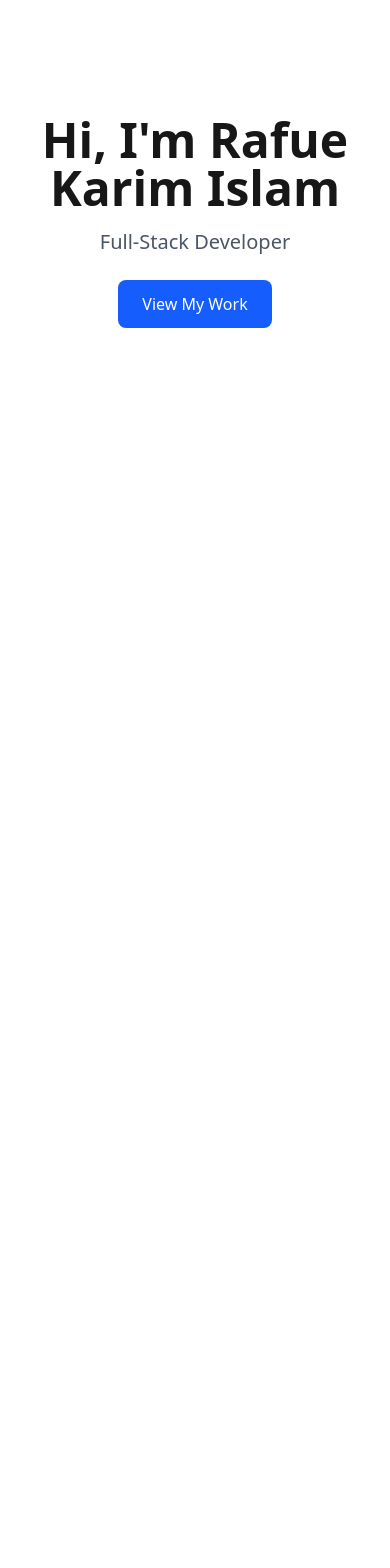
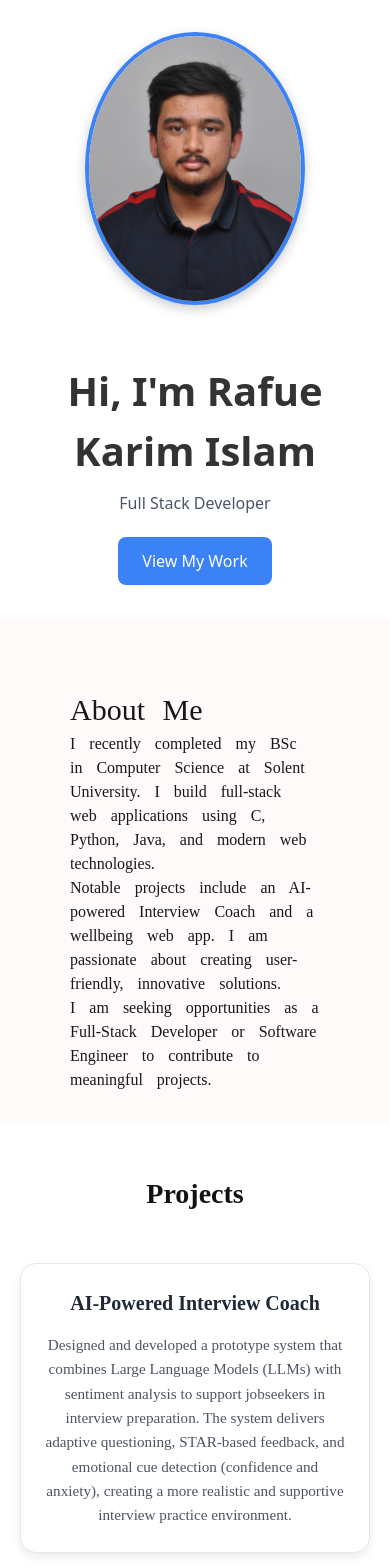
Before and after one commit to rafue1968/portfolio-rafue-karim-islam, a Next.js app: page / in a window 390 px wide. Shown: the top 1568 px of the page. Before the commit the page ends 1124 px from the top, so only its background shows below. Built offline with nearby package versions, Linux system fonts and the light colour scheme.

Commit message:
Improviding the portfolio frontend

```diff
--- /dev/null
+++ b/src/app/components/AboutMe.jsx
@@ -0,0 +1,18 @@
+export default function AboutMe() {
+  return (
+    <section className="aboutMe">
+      <h1 className="aboutMe-title">About Me</h1>
+      <p>
+        I recently completed my BSc in Computer Science at Solent University.
+        I build full-stack web applications using C, Python, Java, and modern web technologies.
+      </p>
+      <p>
+        Notable projects include an AI-powered Interview Coach and a wellbeing web app.
+        I am passionate about creating user-friendly, innovative solutions.
+      </p>
+      <p>
+        I am seeking opportunities as a Full-Stack Developer or Software Engineer to contribute to meaningful projects.
+      </p>
+    </section>
+  );
+}
--- /dev/null
+++ b/src/app/components/Contact.jsx
@@ -0,0 +1,7 @@
+export default function Contact(){
+    return (
+        <div>
+
+        </div>
+    )
+}
--- a/src/app/components/Hero.jsx
+++ b/src/app/components/Hero.jsx
@@ -1,23 +1,43 @@
-"usec client";
+"use client";
 
 import { motion } from "framer-motion";
+import Image from "next/image";
+import { useRouter } from "next/navigation";
 
-import { useRouter } from "next/navigation"
+export default function Hero() {
+  const router = useRouter();
 
-export default function Hero(){
-    const router = useRouter();
-
-    return (
-        <motion.section
-        initial={{opacity: 0, y: 40}}
-        animate={{opacity:1, y:0}}
-        transition={{duration: 0.6}}
-        className="h-screen flex flex-col items-center text-center">
-            <h1 className="text-5xl font-bold">Hi, I'm Rafue Karim Islam</h1>
-            <p className="mt-4 text-xl text-gray-600">Full-Stack Developer</p>
-            <button className="mt-6 px-6 py-3 bg-blue-600 text-white rounded-lg hover:bg-blue-700 transition" onClick={()=> {
-                router.push("/projects")
-            }}>View My Work</button>
-        </motion.section>
-    )
+  return (
+    <motion.section
+      initial={{ opacity: 0, y: 40 }}
+      animate={{ opacity: 1, y: 0 }}
+      transition={{ duration: 0.6 }}
+      className=""
+    >
+      <div className="image-text-grid">
+        <Image
+          src="/portfolio-rafue-image.JPG"
+          width={220}
+          height={220}
+          className="image-container hero-image"
+          alt="Rafue Karim Islam"
+          priority
+        />
+        <div className="text-container">
+          <h1 className="hero-title">
+            Hi, I'm <span>Rafue Karim Islam</span>
+          </h1>
+          <p className="hero-subtitle">
+            Full Stack Developer
+          </p>
+          <button
+            // onClick={() => router.push("/projects")}
+            className="hero-button"
+          >
+            View My Work
+          </button>
+        </div>
+      </div>
+    </motion.section>
+  );
 }
--- /dev/null
+++ b/src/app/components/ShowProjects.jsx
@@ -0,0 +1,17 @@
+export default function ShowProjects({projectlist=[]}){
+    return (
+        <div className="showProjects">
+            <h1 className="project-title">Projects</h1>
+
+            <div className="showProjectsList-grid">
+                {projectlist.map((project) => (
+
+                    <div className="project-card" key={project.id}>
+                        <h2 className="project-title">{project.name}</h2>
+                        <p>{project.description}</p>
+                    </div>
+                ))}
+            </div>
+        </div>
+    )
+}
--- /dev/null
+++ b/src/app/components/Skills.jsx
@@ -0,0 +1,7 @@
+export default function Skills(){
+    return(
+        <div>
+
+        </div>
+    )
+}
--- a/src/app/components/footer.jsx
+++ b/src/app/components/footer.jsx
@@ -1,3 +1,5 @@
+import Image from "next/image"
+
 export default function Footer(){
     return (
         <footer className="row-start-3 flex gap-[24px] flex-wrap items-center justify-center">
--- a/src/app/globals.css
+++ b/src/app/globals.css
@@ -24,3 +24,264 @@ body {
   color: var(--foreground);
   font-family: Arial, Helvetica, sans-serif;
 }
+
+html {
+  scroll-behavior: smooth;
+}
+
+
+.hero-container{
+  display: flex;
+  justify-content: center;
+  align-items: center;
+  min-height: 100vh;
+  text-align: center;
+  padding: 0 20px;
+  background: linear-gradient(to bottom, #e0f2fe, #ffffff);
+}
+
+.hero-image{
+  border-radius: 50%;
+  border: 4px solid #3b82f6;
+  object-fit: cover;
+  box-shadow: 0 4px 12px rgba(0, 0, 0, 0.2);
+}
+
+
+.hero-title{
+  font-size: 2.5rem;
+  font-weight: bold;
+  margin-top: 0;
+}
+
+.hero-subtitle{
+  font-size: 12rem;
+  color: #4b5563;
+  margin-top: 10px;
+}
+
+.hero-button{
+  margin-top: 20px;
+  padding: 12px 24px;
+  background-color: #3b82f6;
+  color: white;
+  border: none;
+  border-radius: 8px;
+  cursor: pointer;
+  font-weight: 500;
+  transition: background-color 0.3s ease;
+}
+
+.hero-button:hover{
+  background-color: #2563eb;
+}
+
+
+.image-text-grid {
+  display: grid;
+  grid-template-columns: 1fr 1fr;
+  gap: 2rem;
+  align-items: center;
+  max-width: 1500px;
+  margin: 0 auto;
+  padding: 2rem;
+  place-items: center;
+}
+
+Image.image-container {
+  width: 100%;
+  height: auto;
+  border-radius: 12px;
+  object-fit: cover;
+  box-shadow: 0 4px 12px rgba(0, 0, 0, 0.1);
+}
+
+.text-container {
+  font-family: system-ui, sans-serif;
+  color: #333;
+}
+
+.text-container h2 {
+  margin-bottom: 1rem;
+  font-size: 1.8rem;
+}
+
+.text-container p {
+  line-height: 1.6;
+  font-size: 1rem;
+}
+
+
+@media (max-width: 768px) {
+  .image-text-grid {
+    grid-template-columns: 1fr;
+    text-align: center;
+    place-items: center;
+  }
+
+  .text-container {
+    margin-top: 1.5rem;
+  }
+}
+
+
+.scroll-button {
+  padding: 10px 20px;
+  background-color: #3b82f6;
+  color: white;
+  border: none;
+  border-radius: 6px;
+  cursor: pointer;
+  font-size: 1rem;
+  transition: background-color 0.3s;
+}
+
+.scroll-button:hover{
+  background-color: #2563eb;
+}
+
+.info-section {
+  height: 100vh;
+  background-color: linear-gradient(to bottom, #e0f2fe, #ffffff);
+  padding: 2rem;
+  text-align: center;
+}
+
+
+.popup{
+  position: fixed;
+  top: 0;
+  left: 0;
+  width: 100%;
+  height: 100%;
+  display: none;
+  justify-content: center;
+  align-items: center;
+  background: rgba(0,0,0,0.6);
+  z-index: 1000;
+}
+
+.popup-content{
+  background: #fff;
+  padding: 2rem;
+  border-radius: 12px;
+  text-align: center;
+  max-width: 400px;
+  box-shadow: 0 8px 20px rgba(0, 0, 0, 0.2);
+  animation: popUp 0.4s ease;
+}
+
+@keyframes popUp {
+  from {
+    transform: scale(0.8);
+    opacity: 0;
+  }
+
+  to {
+    transform: scale(1);
+    opacity: 1;
+  }
+}
+
+
+#closePopup{
+  margin-top: 1rem;
+  background-color: #ef4444;
+  color: white;
+  border: none;
+  padding: 10px 20px;
+  border-radius: 6px;
+  cursor: pointer;
+}
+
+#closePopup:hover{
+  background-color: #dc2626;
+}
+
+.aboutMe{
+  height: 60vh;
+  padding: 70px;
+  background-color: rgb(255, 250, 250);
+  font-family: 'Times New Roman', Times, serif;
+  font-size: 12;
+  word-spacing: 10px;
+}
+
+.aboutMe-title{
+  font-weight: "bold";
+  font-size: 30px;
+}
+
+
+.showProjects{
+  padding: 70px 40px;
+  font-family: 'Times New Roman', Times, serif;
+  background-color: linear-gradient(to bottom, #ffffff, #f5f8ff);;
+  color: #111;
+  min-height: 70vh;
+  text-align: center;
+}
+
+.project-title{
+  font-size: 2rem;
+  font-weight: 700;
+  margin-bottom: 1rem;
+}
+
+.showProjectsList-grid{
+  display: grid;
+  grid-template-columns: repeat(auto-fit, minmax(280px, 1fr));
+  gap: 2rem;
+  justify-content: center;
+  padding-top: 2rem;
+}
+
+.project-card{
+  background-color: #fff;
+  border-radius: 16px;
+  padding: 1.5rem;
+  max-width: 350px;
+  text-align: left;
+  box-shadow: 0 4px 10px rgba(0, 0, 0, 0.08);
+  transition: transform 0.3s ease, box-shadow 0.3s ease;
+  border: 1px solid #e5e7eb;
+}
+
+.project-card:hover{
+  transform: translateY(-8px);
+  box-shadow: 0 12px 24px rgba(59, 130, 246, 0.2);
+}
+
+.project-card h2{
+  font-size: 1.3rem;
+  font-weight: 600;
+  margin-bottom: 0.5rem;
+  color: #1f2937;
+}
+
+.project-card p {
+  font-size: 0.95rem;
+  line-height: 1.6;
+  color: #4b5563;
+}
+
+h2.project-title{
+  font-size: 20px;
+  font-weight: bold;
+  margin-bottom: 15px;
+}
+
+@media (max-width: 786px){
+  .showProjects {
+    padding: 50px 20px;
+  }
+
+  .project-title{
+    font-size: 1.75rem;
+  }
+
+  .project-card{
+    max-width: 100%;
+    text-align: center;
+  }
+}
--- a/src/app/page.jsx
+++ b/src/app/page.jsx
@@ -1,14 +1,34 @@
 "use client";
-
-import Image from "next/image";
 import Hero from "./components/Hero";
+import Footer from "./components/Footer";
+import AboutMe from "./components/AboutMe";
+import Skills from "./components/Skills";
+import ShowProjects from "./components/ShowProjects";
+import Contact from "./components/Contact";
+import { useEffect, useState } from "react";
 
 export default function Home() {
+  const projectList = [
+    {
+        id: 0,
+        name: "AI-Powered Interview Coach",
+        description: "Designed and developed a prototype system that combines Large Language Models (LLMs) with sentiment analysis to support jobseekers in interview preparation. The system delivers adaptive questioning, STAR-based feedback, and emotional cue detection (confidence and anxiety), creating a more realistic and supportive interview practice environment."
+    },
+    {
+      id: 1,
+      name: "Sleeping AI",
+      description: ""
+    }
+  ]
+
   return (
-    <div className="font-sans grid grid-rows-[20px_1fr_20px] items-center justify-items-center min-h-screen p-8 pb-20 gap-16 sm:p-20">
-      <main className="flex flex-col gap-[32px] row-start-2 items-center sm:items-start">
-        <Hero />
-      </main>
+    <div>
+      <Hero />
+      <AboutMe />
+      <Skills />
+      <ShowProjects projectlist={projectList} />
+      <Contact />
+      <Footer />
     </div>
   );
 }
```
Also changed, not shown: public/portfolio-rafue-image.JPG (added).
